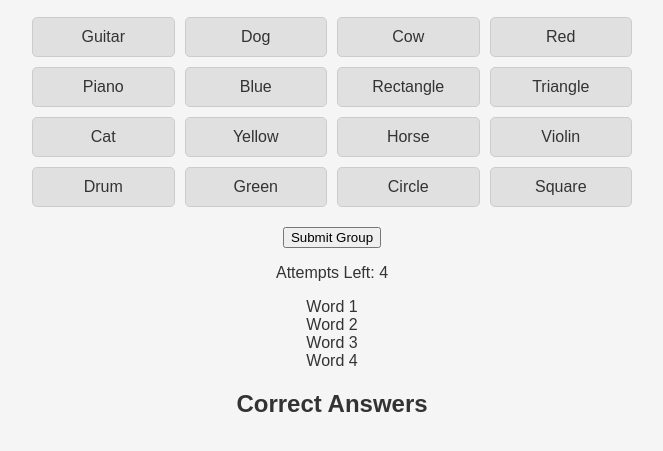
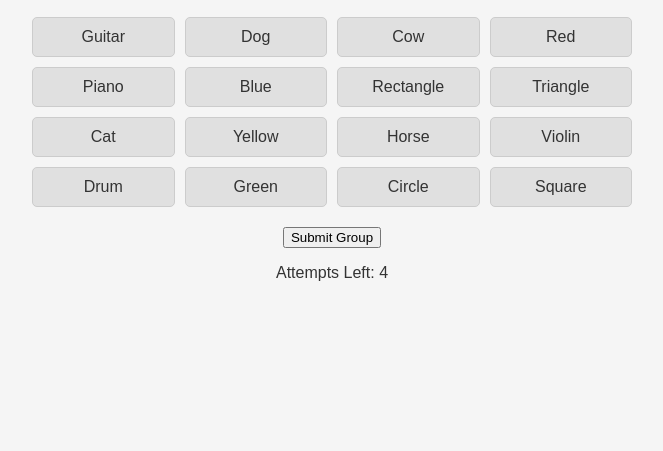
Before and after one commit to Benjy333/Bens-Connections, a plain HTML site: page index.html in a window 1280 px wide. Shown: the part 101-552 px from the top of the page, without its empty margins (308-971 px from the left). Drawn offline with Linux system fonts and the light colour scheme.

Commit message:
Update index.html

```diff
--- a/index.html
+++ b/index.html
@@ -19,21 +19,6 @@
     <button id="submit-btn">Submit Group</button>
     <p>Attempts Left: <span id="attempts">4</span></p>
 
-    <div id="game-board">
-    <!-- Example grid structure -->
-    <div class="tile">Word 1</div>
-    <div class="tile">Word 2</div>
-    <div class="tile">Word 3</div>
-    <div class="tile">Word 4</div>
-    <!-- Add more tiles here -->
-</div>
-
-<h2>Correct Answers</h2>
-<div id="correct-answers">
-    <!-- Correct groups will appear here -->
-</div>
-
-
     <script src="script.js"></script>
 </body>
 </html>
```
